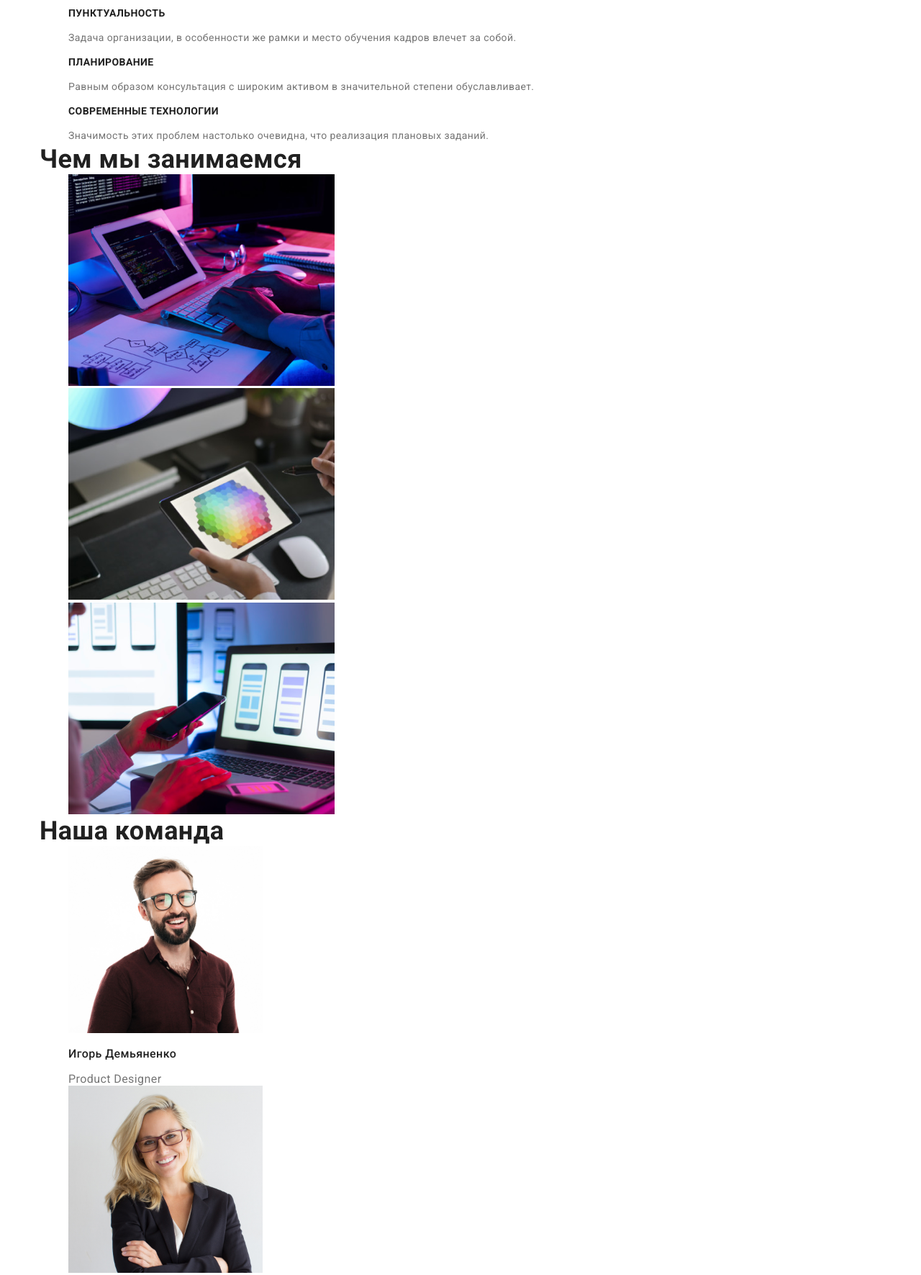
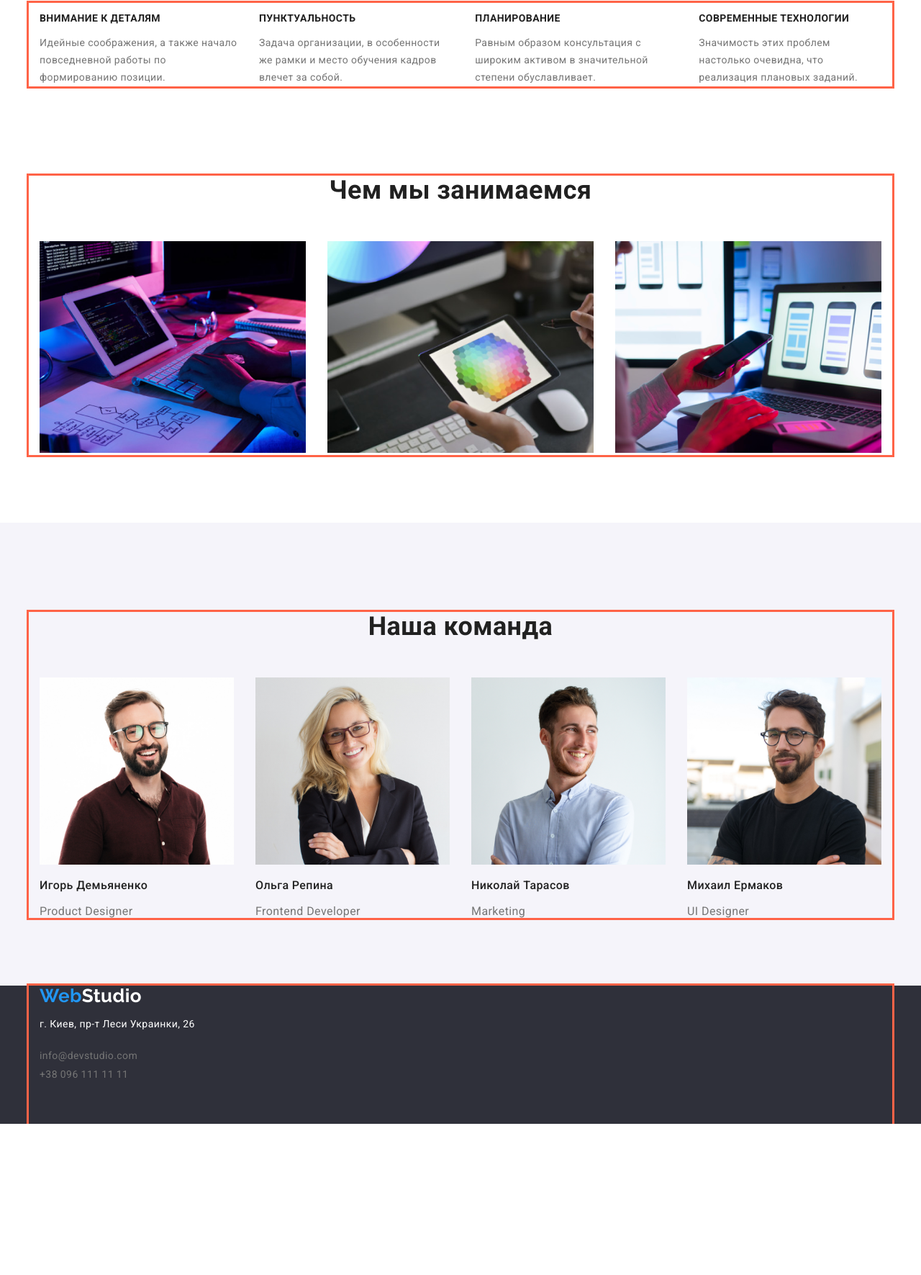
Before and after one commit to Serhii-Ruhtik/goit-markup-hw-03, a plain HTML site: page index.html in a window 1280 px wide. Shown: the part 770-2541 px from the top of the page at 72% size. After the commit the page ends 2331 px from the top, so only its background shows below. Drawn offline with nearby package versions, Linux system fonts and the light colour scheme.

Commit message:
hw03-22.06

```diff
--- a/css/stales.css
+++ b/css/stales.css
@@ -15,9 +15,42 @@ body {
   font-size: 14px;
 }
 .list {
+  padding: 0;
   list-style: none;
+  display: flex;
+  align-items: center;
 
   margin: 0;
+}
+.footer-list {
+  list-style: none;
+  margin: 0;
+  padding: 0;
+}
+.footer-padding {
+  padding-top: 60px;
+  padding-bottom: 20px;
+}
+.item-mail {
+  padding-top: 9px;
+}
+.item-tel {
+  padding-top: 9px;
+  padding-bottom: 60px;
+}
+.section {
+  padding-top: 94px;
+  padding-bottom: 94px;
+}
+
+.section-work {
+  padding-top: 0;
+}
+.item {
+  margin-right: 50px;
+}
+.item:last-child {
+  margin-right: 0;
 }
 .list.comand {
   width: 270px;
@@ -26,6 +59,10 @@ body {
   top: 1635px;
 
   background: var(--color-white);
+}
+
+.item-contact:not(:last-child) {
+  margin-right: 50px;
 }
 .text-note {
   text-decoration: none;
@@ -41,6 +78,7 @@ body {
 .text-note {
   font-weight: 500;
 }
+
 .text-note.fonts {
   font-family: Raleway;
 
@@ -50,6 +88,7 @@ body {
 .text-note.fonts:hover {
   color: var(--primary-text-color);
 }
+
 .current {
   color: var(--acsent-text-color);
 }
@@ -63,6 +102,7 @@ body {
   color: var(--acsent-text-color);
 }
 .content-list {
+  margin-left: auto;
 }
 
 /* section-hero */
@@ -93,7 +133,6 @@ body {
 
   margin-left: auto;
   margin-right: auto;
-
 }
 .button {
   background-color: var(--acsent-text-color);
@@ -127,6 +166,9 @@ body {
   clip: rect(0 0 0 0);
 }
 .caption {
+  margin-bottom: 50px;
+
+  text-align: center;
   font-weight: 700;
   font-size: 36px;
   line-height: 1.15;
@@ -134,6 +176,7 @@ body {
 /* Section Features */
 .features .features-text {
   color: var(--secondary-text-color);
+  font-style: normal;
   font-weight: 400;
   font-size: 14px;
   line-height: 1.71;
@@ -146,7 +189,7 @@ body {
 }
 /* Section Comand */
 .comand {
-  background-color: var(--color-white);
+  background-color: #f5f4fa;
 }
 .subject {
   font-weight: 500;
@@ -163,7 +206,9 @@ body {
 
 .footer {
   background-color: var(--color-hero-footer);
+  flex-direction: column;
 }
+
 .slogan {
   color: var(--color-white);
 }
@@ -213,5 +258,23 @@ body {
   margin-right: auto;
   width: 1200px;
   padding: 0 15px 0 15px;
+  outline: solid tomato;
+}
+.header-contact {
+  display: flex;
+  align-items: center;
+  height: 80px;
+  left: 0px;
+  top: 0px;
+}
+.list .item-main + .item-main {
+  margin-left: 30px;
+}
+.container-portfolio {
 
+  margin-left: auto;
+  margin-right: auto;
+  width: 1200px;
+  padding: 0 15px 0 15px;
+  outline: solid tomato;
 }
--- a/index.html
+++ b/index.html
@@ -19,31 +19,31 @@
   </head>
   <body>
     <!--ШАПКА-->
-    <header>
-      <div class="container">
-        <nav>
+    <header class="">
+      <div class="container header-contact">
+        <nav class="header-contact">
           <a class="text-note fonts" href="./index.html">
             <span class="color-logo">Web</span>Studio</a
           >
           <ul class="list">
-            <li>
+            <li class="item">
               <a class="text-note current" href="./index.html">Студия</a>
             </li>
-            <li>
+            <li class="item">
               <a class="text-note" href="./portfolio.html">Портфолио</a>
             </li>
-            <li >
-              <a class="text-note" href="#">Контакты</a>
+            <li class="item">
+              <a class="text-note text-contact" href="#">Контакты</a>
             </li>
           </ul>
         </nav>
         <ul class="content-list list">
-          <li>
+          <li class="item-contact">
             <a class="text-note contact" href="mailto:info@devstudio.com"
               >info@devstudio.com</a
             >
           </li>
-          <li>
+          <li class="item-contact">
             <a class="text-note contact" href="tel:+380961111111"
               >+38 096 111 11 11</a
             >
@@ -64,33 +64,33 @@
         </div>
       </section>
 
-      <section class="features">
+      <section class="features section">
         <div class="container">
-        <h2 class="section-two list">Особенности</h2>
+        <h2 class="section-two">Особенности</h2>
         <ul class="list">
-          <li>
-            <h3 class="headline list">Внимание к деталям</h3>
+          <li class="item-main">
+            <h3 class="headline">Внимание к деталям</h3>
             <p class="features-text">
               Идейные соображения, а также начало повседневной работы по
               формированию позиции.
             </p>
           </li>
-          <li>
+          <li class="item-main">
             <h3 class="headline">Пунктуальность</h3>
             <p class="features-text">
               Задача организации, в особенности же рамки и место обучения кадров
               влечет за собой.
             </p>
           </li>
-          <li>
+          <li class="item-main">
             <h3 class="headline">Планирование</h3>
             <p class="features-text">
               Равным образом консультация с широким активом в значительной
               степени обуславливает.
             </p>
           </li>
-          <li>
-            <h3 class="headline">Современные технологии</h3>
+          <li class="item-main">
+            <h3 class="headline ">Современные технологии</h3>
             <p class="features-text">
               Значимость этих проблем настолько очевидна, что реализация
               плановых заданий.
@@ -100,42 +100,42 @@
         </div>
       </section>
 
-      <section>
+      <section class=" section section-work">
         <div class="container">
-        <h2 class="caption  list">Чем мы занимаемся</h2>
+        <h2 class="caption">Чем мы занимаемся</h2>
         <ul class="list">
-          <li>
+          <li class="item-main">
             <img src="img/box1.jpg" alt="Написання сайту" width="370" />
           </li>
-          <li>
+          <li class="item-main">
             <img
               src="img/img(1).jpg"
               alt="Адаптація його до різний пристроїв"
               width="370"
             />
           </li>
-          <li>
+          <li class="item-main">
             <img src="img/img.jpg" alt="Створення дизайну" width="370" />
           </li>
         </ul>
         </div>
       </section>
 
-      <section class="comand">
+      <section class="comand section">
         <div class="container">
-        <h2 class="caption list">Наша команда</h2>
+        <h2 class="caption">Наша команда</h2>
         <ul class="list">
-          <li class="comand">
+          <li class="comand item-main">
             <img src="img/Comand/img.jpg" alt="Ігорь Демьяненко" width="270" />
             <h3 class="subject">Игорь Демьяненко</h3>
             <p class="subtitle">Product Designer</p>
           </li>
-          <li class="comand">
+          <li class="comand item-main">
             <img src="img/Comand/img(1).jpg" alt="Ольга Репина" width="270" />
             <h3 class="subject">Ольга Репина</h3>
             <p class="subtitle">Frontend Developer</p>
           </li>
-          <li class="comand">
+          <li class="comand item-main">
             <img
               src="img/Comand/img(2).jpg"
               alt="Николай Тарасов"
@@ -144,7 +144,7 @@
             <h3 class="subject">Николай Тарасов</h3>
             <p class="subtitle">Marketing</p>
           </li>
-          <li class="comand">
+          <li class="comand item-main">
             <img src="img/Comand/img(3).jpg" alt="Михаил Ермаков" width="270" />
             <h3 class="subject">Михаил Ермаков</h3>
             <p class="subtitle">UI Designer</p>
@@ -158,21 +158,21 @@
 
     <footer class="footer">
       <div class="container">
-      <a class="text-note fonts" href="/">
+      <a class="text-note fonts footer-padding" href="/">
         <span class="color-logo">Web</span><span class="slogan">Studio</span></a
       >
 
       <address>
-        <ul class="list">
+        <ul class="footer-list">
           <li>
             <p class="tagline">г. Киев, пр-т Леси Украинки, 26</p>
           </li>
-          <li>
+          <li class="item-mail">
             <a class="text-note contact" href="mailto:info@devstudio.com"
               >info@devstudio.com</a
             >
           </li>
-          <li>
+          <li class="item-tel">
             <a class="text-note contact" href="tel:+380961111111"
               >+38 096 111 11 11</a
             >
```
Also changed, not shown: portfolio.html (+12 -12 lines). Lines whose indentation alone changed are shown as unchanged.
